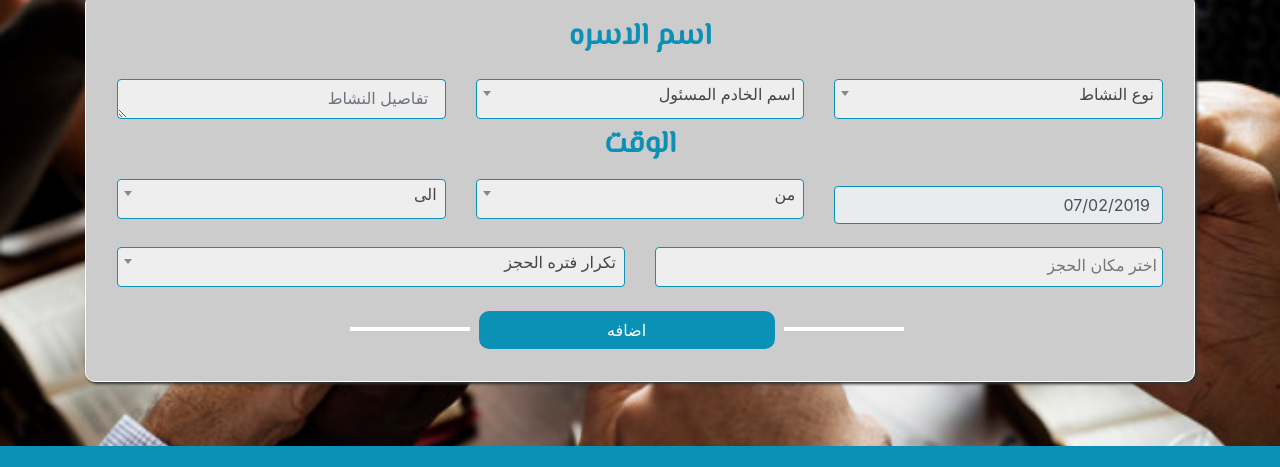
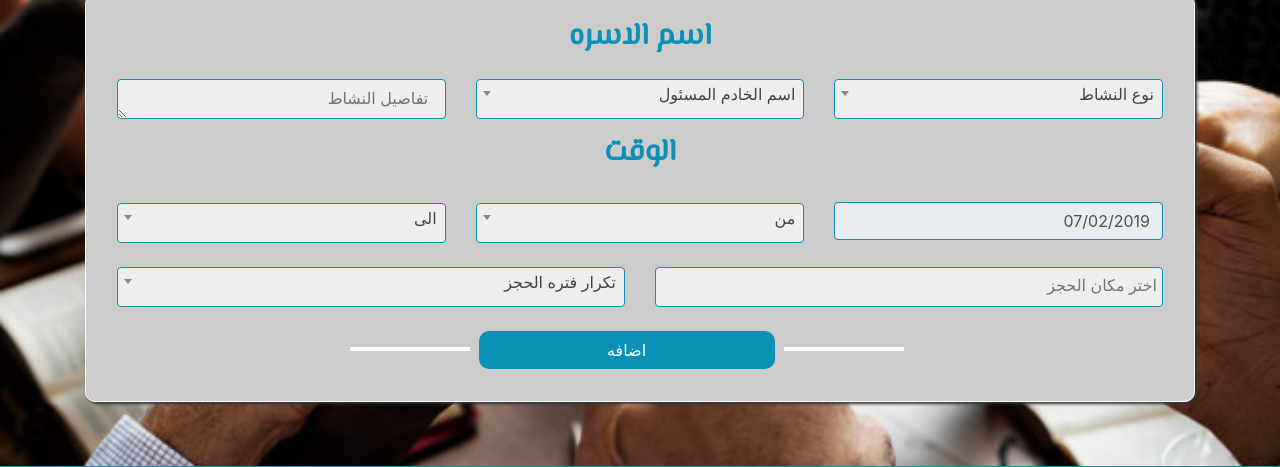
Before and after one commit to davidboles91/church-master, a plain HTML site: page book.html in a window 1280 px wide. Shown: the part 164-631 px from the top of the page. Drawn offline with nearby package versions, Linux system fonts and the light colour scheme; a web font is replaced by a local one.

Commit message:
llast version

```diff
--- a/book.html
+++ b/book.html
@@ -204,18 +204,18 @@
                         <textarea required class="form-control  mx-auto " placeholder=" تفاصيل النشاط    " rows="1"></textarea>
                     </div>
 
-                    <div class="col-md-12 ">
+                    <div class="col-md-12 my-2">
                         <h5 class=" text-center color-font2 "> الوقت </h5>
                     </div>
 
 
 
-                    <div class="col-md-4 ">
+                    <div class="col-md-4">
                      <input class ="form-control" id="callender" type="text" data-large-mode="true"  data-lock="from"
                        data-theme="my-style"/>
                     </div>
 
-                    <div class="col-md-4 test my-2">
+                    <div class="col-md-4 test my-3">
                         <select required="" id="inputState" class="form-control hary1 my-2  ">
                             <option value=""> من </option>
                             <option value="">12 ص</option>
@@ -233,7 +233,7 @@
                     </div>
 
 
-                   <div class="col-md-4 my-2">
+                   <div class="col-md-4 my-3">
                         <select required = "" id="inputState" class=" form-control hary1 my-2 ">
                             <option value=""> الى </option>
                             <option value="a">400</option>
```
